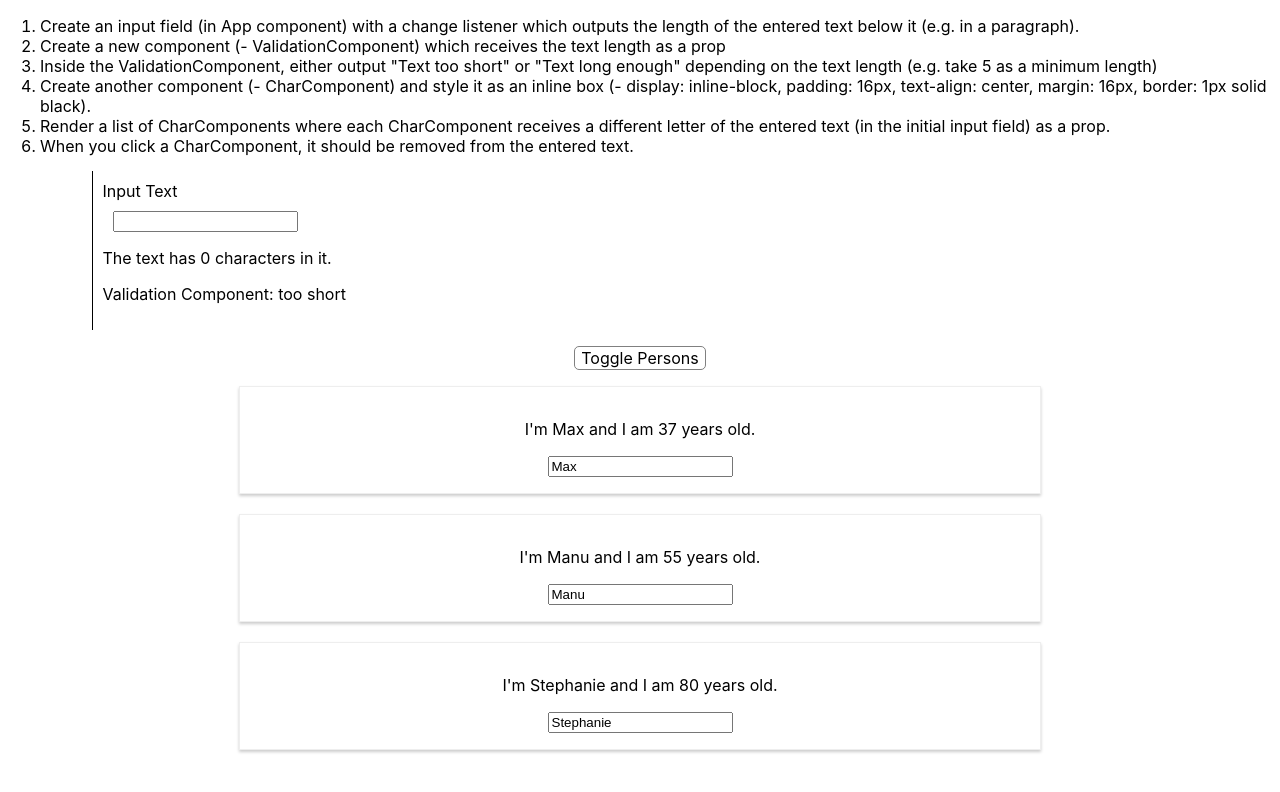
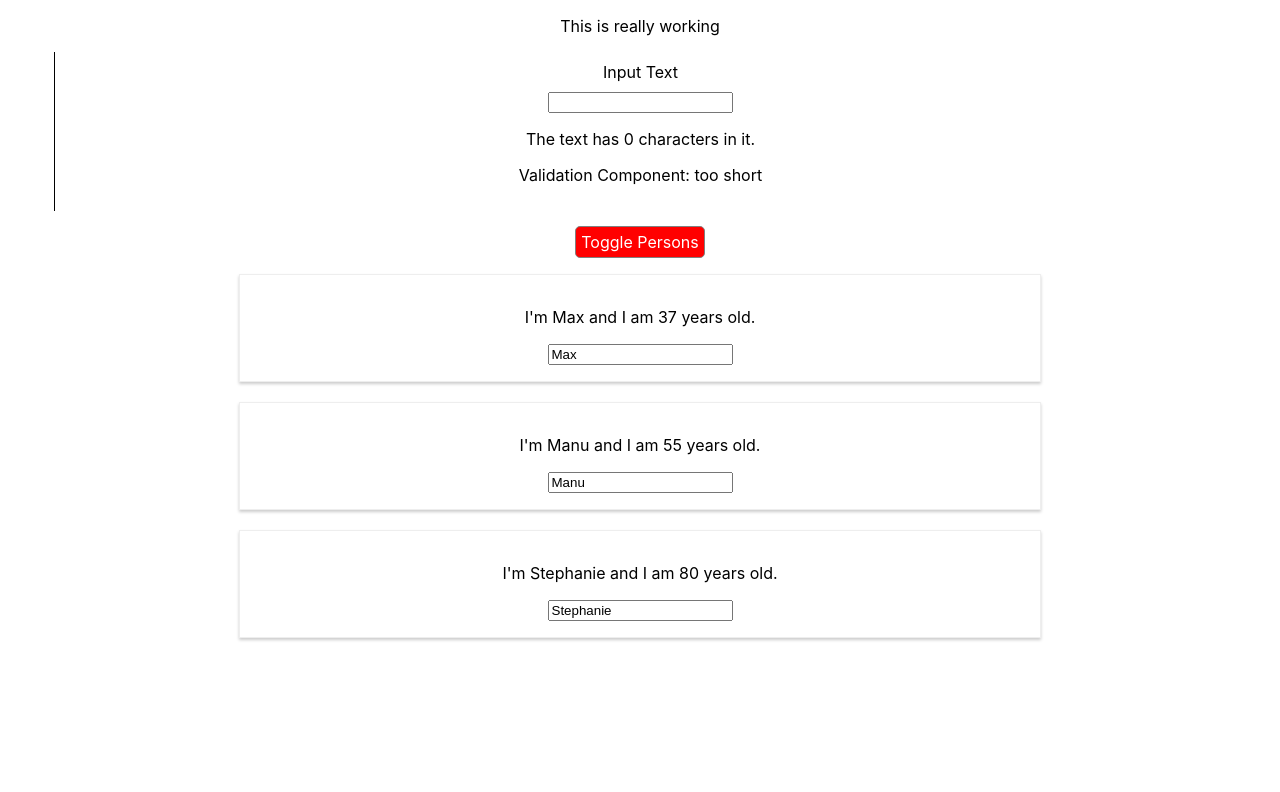
Before and after one commit to nictrey30/academind-complete-react, a React (Create React App) app in the folder 2-list-conditionals/react-list-condtionals/: page / in a window 1280 px wide. Shown: the top 792 px of the page. Built offline with nearby package versions, Linux system fonts and the light colour scheme.

Commit message:
setting class names dinamically

```diff
--- a/2-list-conditionals/react-list-condtionals/src/App.css
+++ b/2-list-conditionals/react-list-condtionals/src/App.css
@@ -1,42 +1,9 @@
 .App {
   text-align: center;
 }
-
-.App-logo {
-  height: 40vmin;
-  pointer-events: none;
+.red {
+  color: red;
 }
-
-@media (prefers-reduced-motion: no-preference) {
-  .App-logo {
-    animation: App-logo-spin infinite 20s linear;
-  }
+.bold {
+  font-weight: bold;
 }
-
-.App-header {
-  background-color: #282c34;
-  min-height: 100vh;
-  display: flex;
-  flex-direction: column;
-  align-items: center;
-  justify-content: center;
-  font-size: calc(10px + 2vmin);
-  color: white;
-}
-
-.App-link {
-  color: #61dafb;
-}
-
-@keyframes App-logo-spin {
-  from {
-    transform: rotate(0deg);
-  }
-  to {
-    transform: rotate(360deg);
-  }
-}
-
-ol {
-  text-align: left;
-}
--- a/2-list-conditionals/react-list-condtionals/src/App.js
+++ b/2-list-conditionals/react-list-condtionals/src/App.js
@@ -53,16 +53,19 @@ class App extends Component {
   render() {
     // console.log(this.state.togglePersons);
     const buttonStyle = {
-      backgroundColor: 'white',
+      backgroundColor: 'green',
+      color: 'white',
       font: 'inherit',
       border: '1px solid grey',
       outline: 'none',
       borderRadius: '5px',
+      padding: '5px',
       cursor: 'pointer'
     };
 
     let persons = null;
 
+    // if this condition is true => persons can be seen
     if (this.state.togglePersons) {
       persons = (
         <div>
@@ -78,43 +81,20 @@ class App extends Component {
           })}
         </div>
       );
+      buttonStyle.backgroundColor = 'red';
     }
+
+    const classes = [];
+    if (this.state.persons.length <= 2) classes.push('red');
+    if (this.state.persons.length <= 1) classes.push('bold');
 
     return (
       <div className='App'>
-        <ol>
-          <li>
-            Create an input field (in App component) with a change listener
-            which outputs the length of the entered text below it (e.g. in a
-            paragraph).
-          </li>
-          <li>
-            Create a new component (- ValidationComponent) which receives the
-            text length as a prop
-          </li>
-          <li>
-            Inside the ValidationComponent, either output "Text too short" or
-            "Text long enough" depending on the text length (e.g. take 5 as a
-            minimum length)
-          </li>
-          <li>
-            Create another component (- CharComponent) and style it as an inline
-            box (- display: inline-block, padding: 16px, text-align: center,
-            margin: 16px, border: 1px solid black).
-          </li>
-          <li>
-            Render a list of CharComponents where each CharComponent receives a
-            different letter of the entered text (in the initial input field) as
-            a prop.
-          </li>
-          <li>
-            When you click a CharComponent, it should be removed from the
-            entered text.
-          </li>
-          <div>
-            <ParagraphLength />
-          </div>
-        </ol>
+        {/* setting the class of this p tag dinamically based upon the length of the persons */}
+        <p className={classes.join(' ')}>This is really working</p>
+        <div>
+          <ParagraphLength />
+        </div>
         {/* <button onClick={this.handleSwitchNames.bind(this, 'Ion')}> */}
         <button style={buttonStyle} onClick={this.handleTogglePersons}>
           Toggle Persons
--- a/2-list-conditionals/react-list-condtionals/src/css/ParagraphLength.css
+++ b/2-list-conditionals/react-list-condtionals/src/css/ParagraphLength.css
@@ -6,5 +6,5 @@
 }
 .ParagraphLength input {
   display: block;
-  margin: 10px auto 10px 10px;
+  margin: 10px auto;
 }
```
